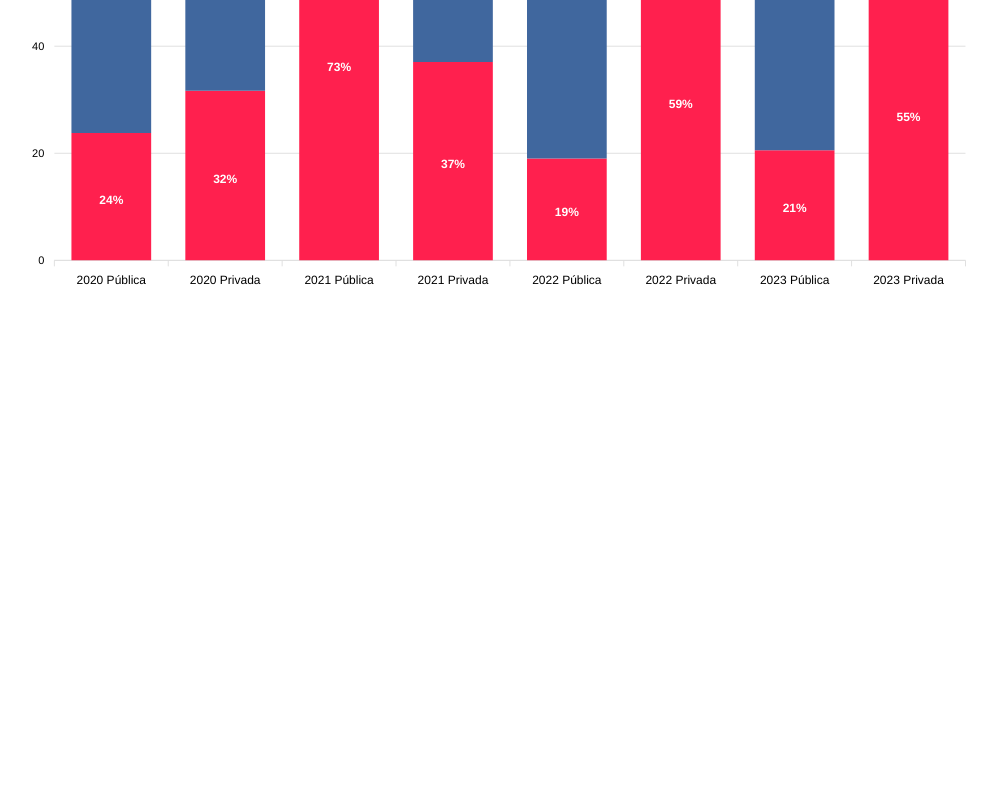
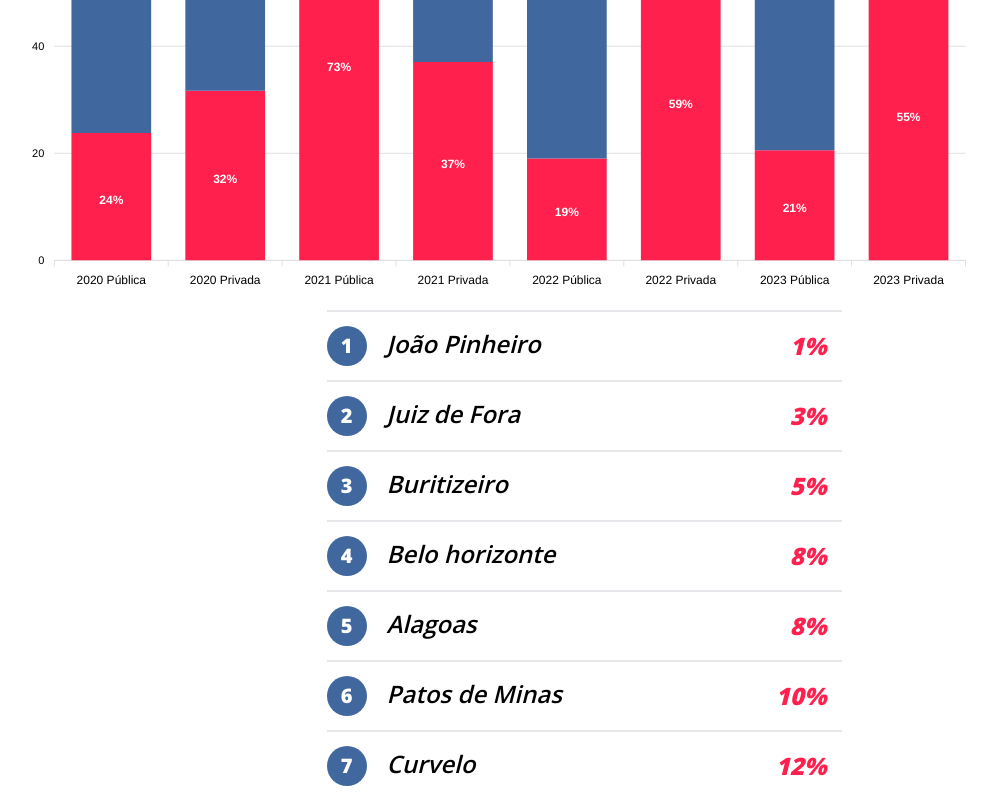
Before and after one commit to unb-mds/2024-1-EducaMinas-frontend, a Next.js app: page /search in a window 1280 px wide. Shown: the part 707-1507 px from the top of the page, without its empty margins (56-1053 px from the left). Before the commit the page ends 1017 px from the top, so only its background shows below. Built offline with nearby package versions, Linux system fonts and the light colour scheme; no server answers.

Commit message:
chore(#54): insert ranking component in search page

```diff
--- a/src/app/search/page.tsx
+++ b/src/app/search/page.tsx
@@ -1,5 +1,6 @@
 'use client';
 import Filter from '@/components/Filter';
+import Ranking from '@/components/Ranking';
 import Subtopics from '@/components/Subtopics';
 import Topics from '@/components/Topics';
 import { StackedChart } from '@/components/chart/StackedColumn';
@@ -29,6 +30,16 @@ export default function Search() {
     '2022 Privada',
     '2023 Pública',
     '2023 Privada',
+  ];
+
+  const rankingdata = [
+    { name: 'Patos de Minas', value: 10 },
+    { name: 'Curvelo', value: 12 },
+    { name: 'Buritizeiro', value: 5 },
+    { name: 'Belo horizonte', value: 8 },
+    { name: 'Alagoas', value: 8 },
+    { name: 'Juiz de Fora', value: 3 },
+    { name: 'João Pinheiro', value: 1 },
   ];
 
   useEffect(() => {
@@ -72,6 +83,9 @@ export default function Search() {
         </div>
         <StackedChart series={barChartSeries} categories={chartCategories} />
       </div>
+      <div className="w-[50%]">
+        <Ranking order="menor" data={rankingdata} />
+      </div>
     </main>
   );
 }
--- a/tailwind.config.ts
+++ b/tailwind.config.ts
@@ -13,8 +13,10 @@ const config: Config = {
     extend: {
       colors: {
         'primary-red': '#C10A0A',
+        'secondary-red': '#FF204E',
         'primary-white': '#FFFFFF',
         'primary-gray': '#E1E1E1',
+        'primary-blue': '#40679E',
       },
     },
   },
```
